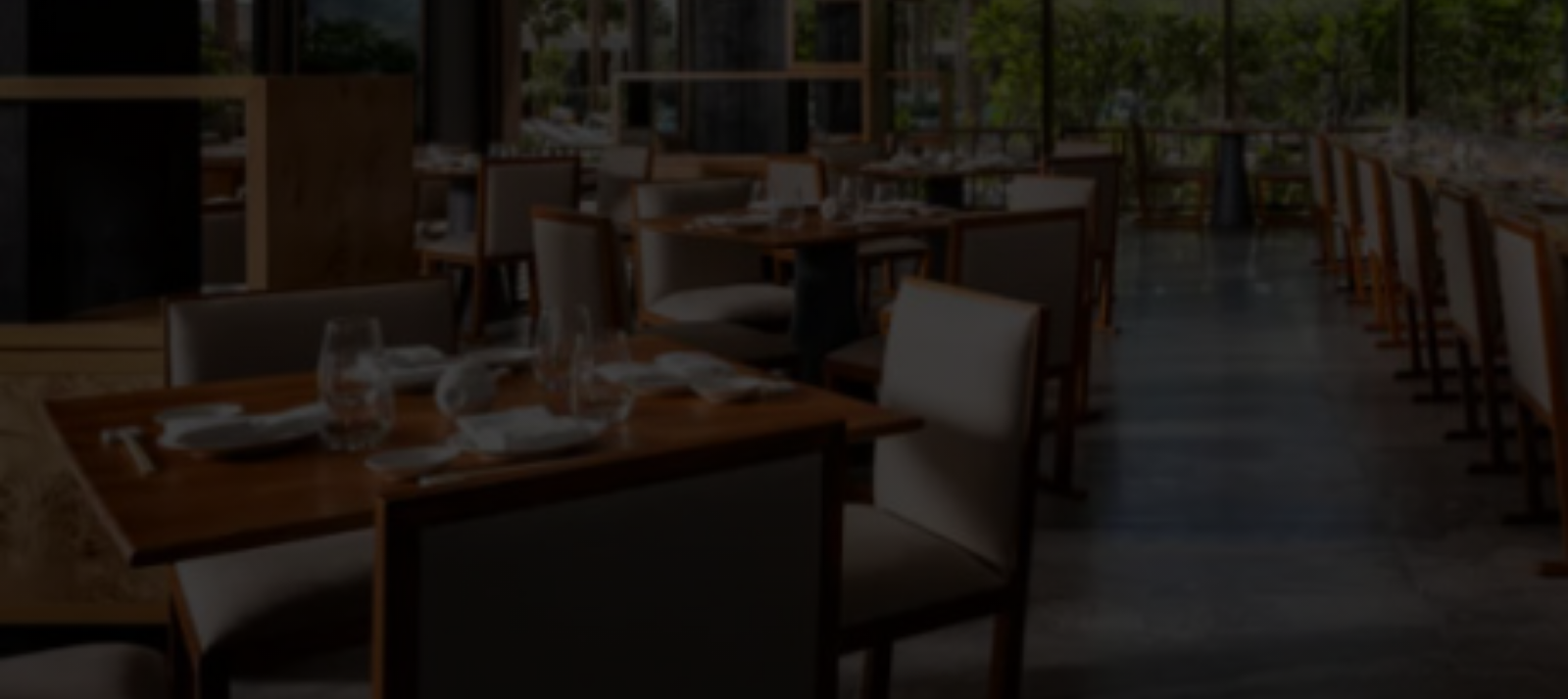
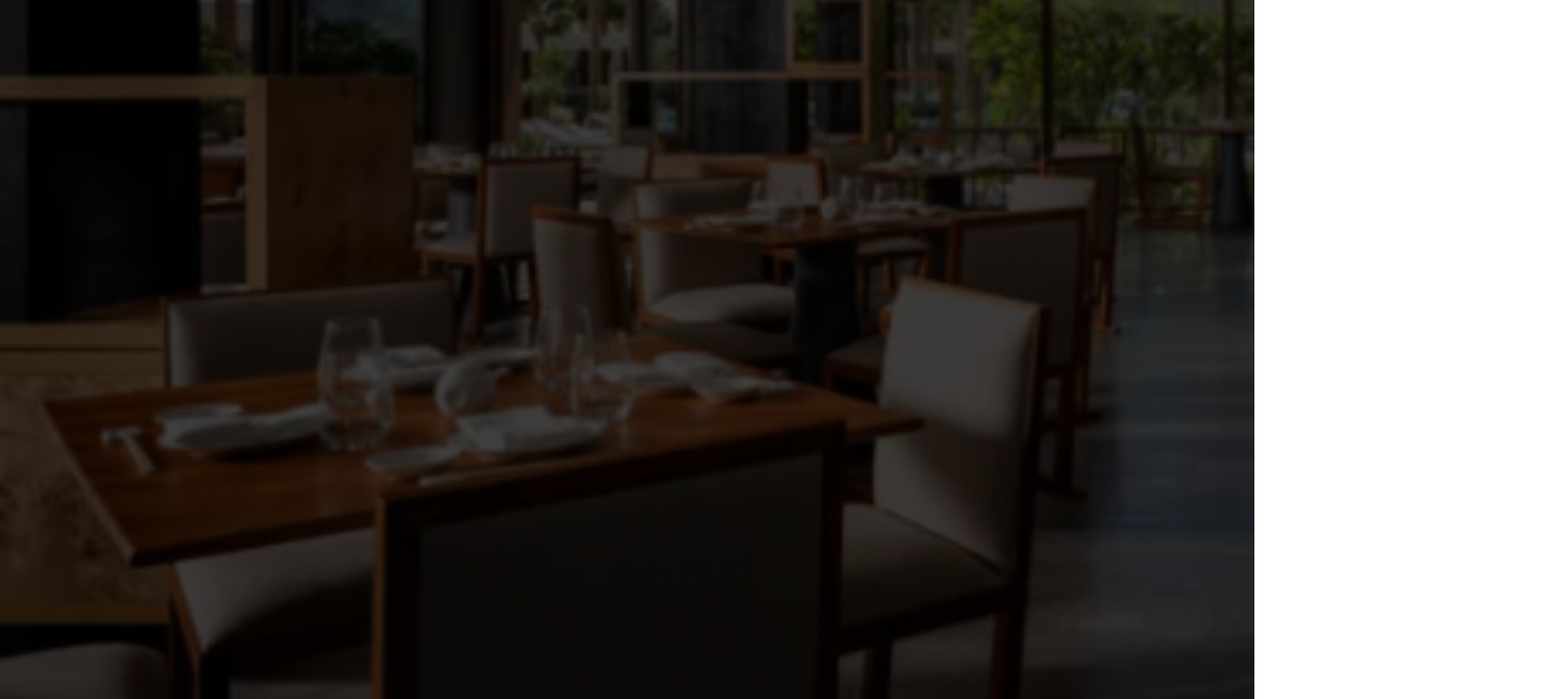
Before and after one commit to NighterStyle/Heaven-Resort, a website built with Vite: page restaurant.html in a window 1280 px wide. Shown: the part 689-1403 px from the top of the page at 98% size, 1600 px wide, since content can reach past the window. Built offline with nearby package versions, Linux system fonts and the light colour scheme; a web font is replaced by a local one.

Commit message:
Update restaurant.css

```diff
--- a/styles/restaurant.css
+++ b/styles/restaurant.css
@@ -4,7 +4,7 @@ html {
     overflow: visible;
 }
 .banner3 {
-	width: 125vw;
+	width: 100vw;
 	height: 1500px;
 	background: linear-gradient(rgba(0, 0, 0, 0.75),rgba(0, 0, 0, 0.75)),url(../public/restaurant.jpg);
 	background-size: cover;
```
